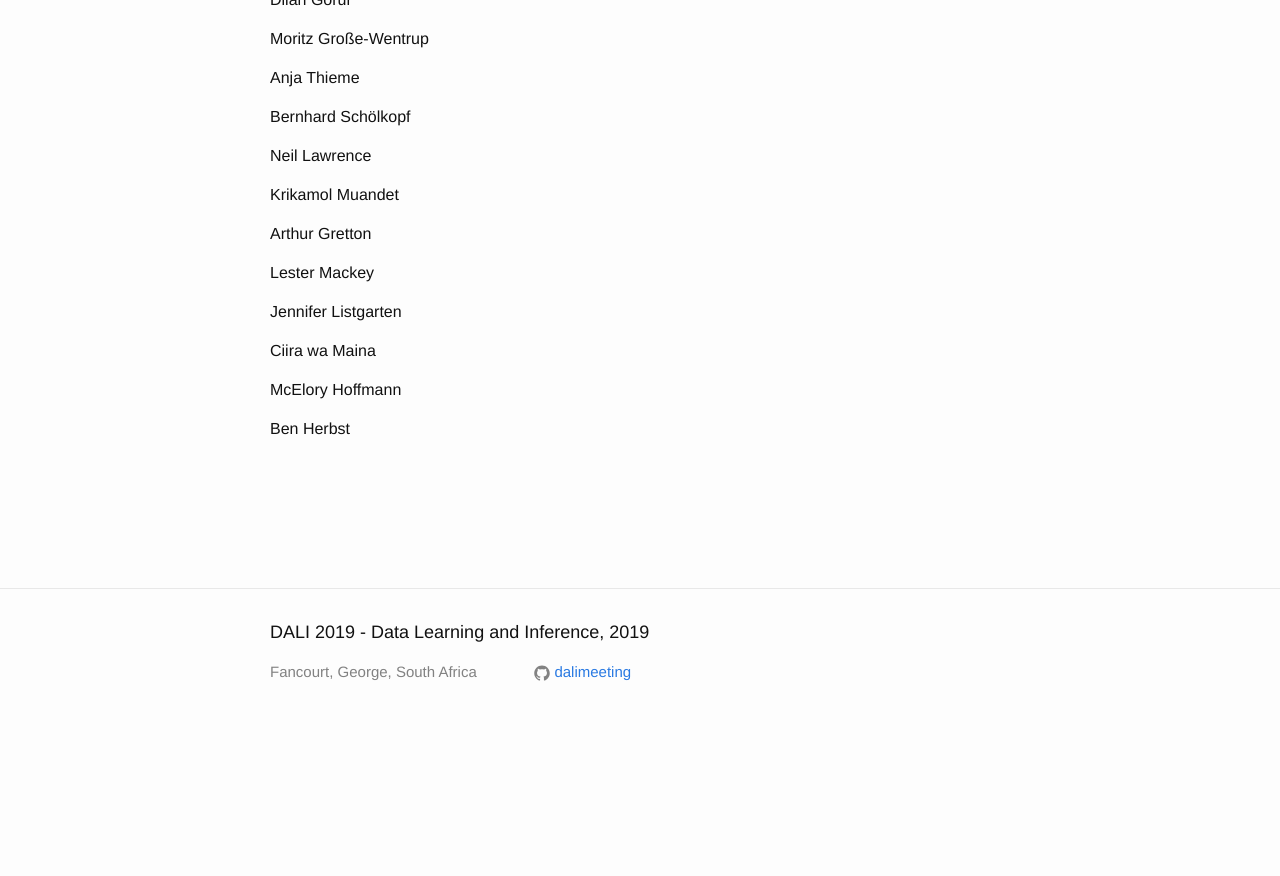
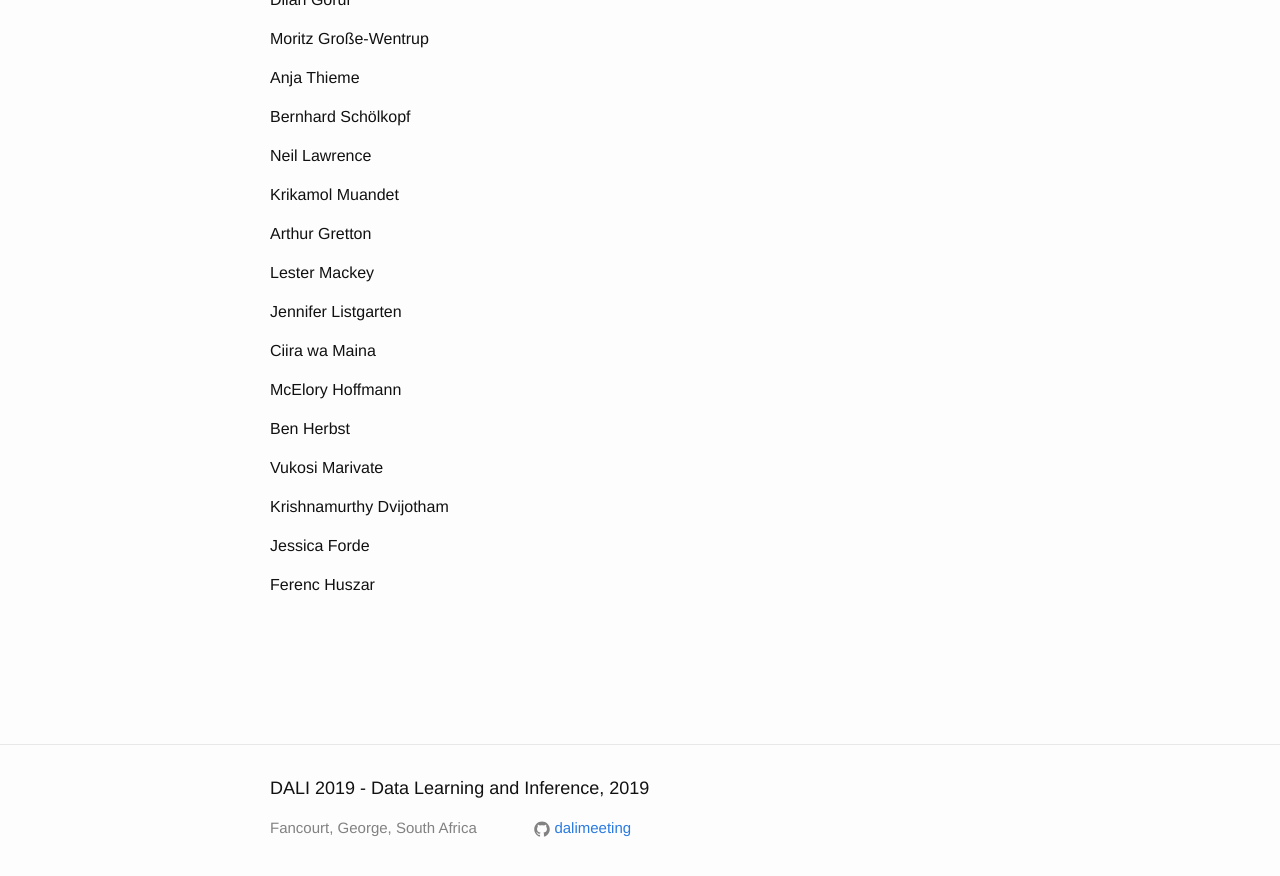
Before and after one commit to dalimeeting/dalimeeting.github.io, a Jekyll site: the page built from participants.html, in a window 1280 px wide and 900 px high, scrolled down 1421 px. Shown: the top 876 px of the window. Built offline with Jekyll 4.4.1, drawn with Linux system fonts in a browser that asks for light colours; before the commit the page ends 2165 px from its top, so only the background shows below that.

Commit message:
Update participants.yml

```diff
--- a/_data/participants.yml
+++ b/_data/participants.yml
@@ -60,3 +60,11 @@
   given: McElory
 - family: Herbst
   given: Ben
+- family: Marivate
+  given: Vukosi
+- family: Dvijotham
+  given: Krishnamurthy
+- family: Forde
+  given: Jessica
+- family: Huszar
+  given: Ferenc
```
